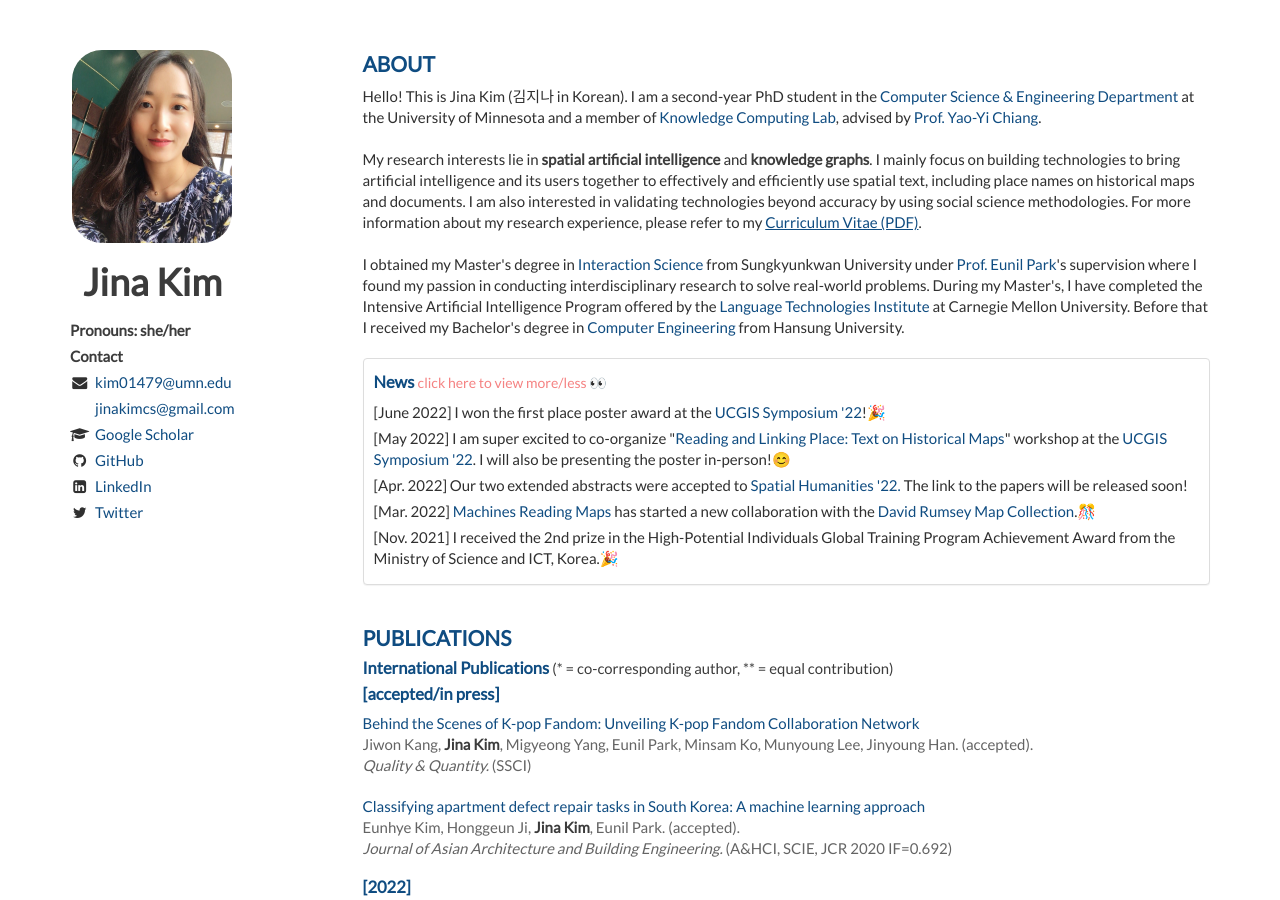
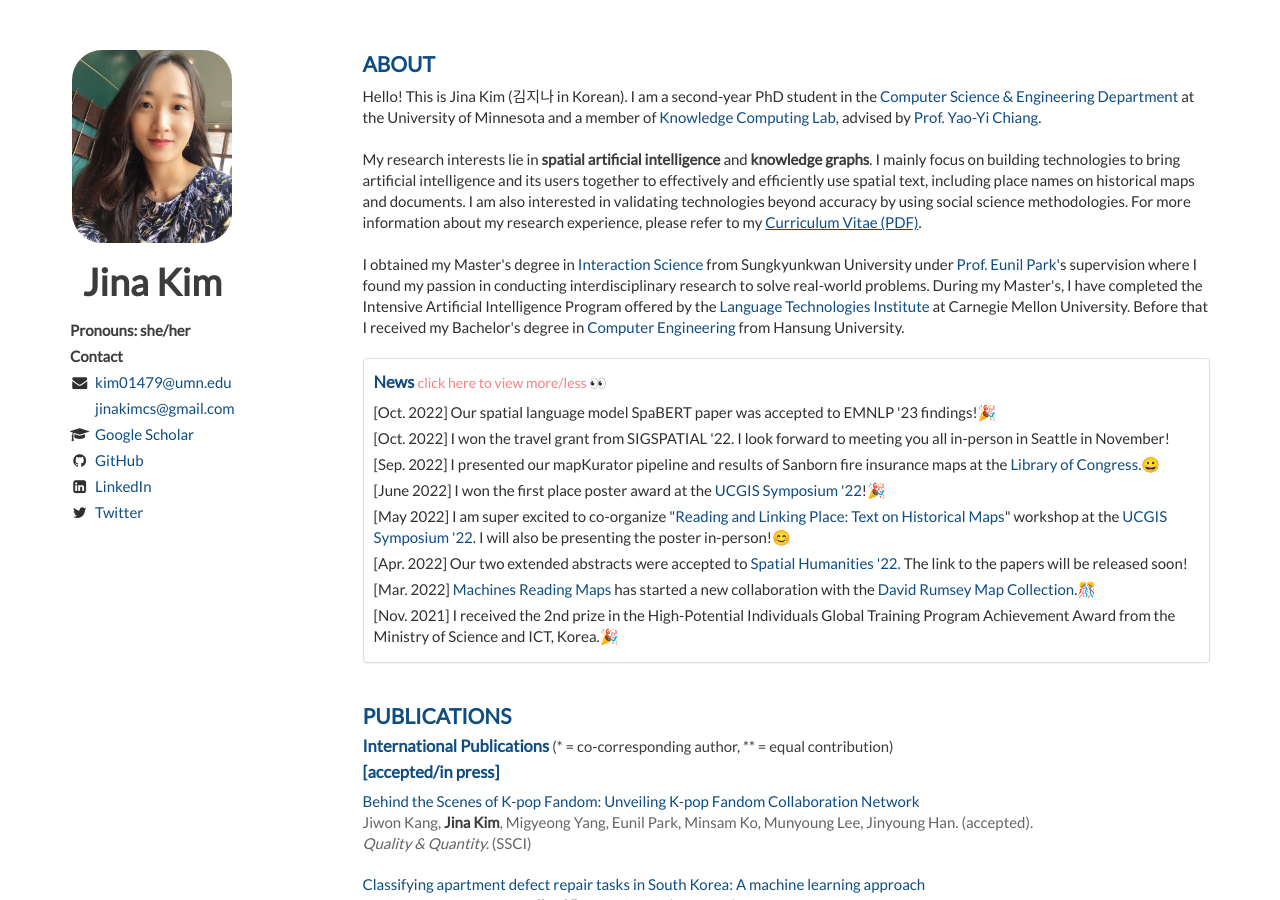
Before and after one commit to Jina-Kim/Jina-Kim.github.io, a Jekyll site: the page built from index.html, in a window 1280 px wide and 900 px high. Built offline with Jekyll 4.4.1, drawn with Linux system fonts in a browser that asks for light colours; nearby versions of some CDN libraries; the list of posts is cut into pages by our own code.

Commit message:
Update index.html

```diff
--- a/_includes/about.html
+++ b/_includes/about.html
@@ -19,6 +19,9 @@
       <div class="panel-body">
           <h2>News <a type="button" data-toggle="collapse" data-target="#collapseList" aria-expanded="false" aria-controls="collapseList" style="font-size: 85%; color: #F58282;font-weight: normal;">click here to view more/less 👀</a></h2>
         <ul class="list-unstyled">
+            <li>[Oct. 2022] Our spatial language model SpaBERT paper was accepted to EMNLP '23 findings!🎉</li>
+            <li>[Oct. 2022] I won the travel grant from SIGSPATIAL '22. I look forward to meeting you all in-person in Seattle in November!</li>
+            <li>[Sep. 2022] I presented our mapKurator pipeline and results of Sanborn fire insurance maps at the <a href="https://www.loc.gov/item/event-406138/machine-reading-maps-processing-text-from-maps-using-machine-learning/2022-09-01/">Library of Congress</a>.😀</li>
             <li>[June 2022] I won the first place poster award at the <a href="https://www.ucgis.org/student-awards-2022">UCGIS Symposium '22</a>!🎉</li>
             <li>[May 2022] I am super excited to co-organize "<a href="https://machines-reading-maps.github.io/ucgis2022-workshop">Reading and Linking Place: Text on Historical Maps</a>" workshop at the <a href="https://www.ucgis.org/symposium-2022-main">UCGIS Symposium '22</a>. I will also be presenting the poster in-person!😊</li>
             <li>[Apr. 2022] Our two extended abstracts were accepted to <a href="https://www.gcdh.ugent.be/spatial-humanities-2022">Spatial Humanities '22.</a> The link to the papers will be released soon!</li>
```
